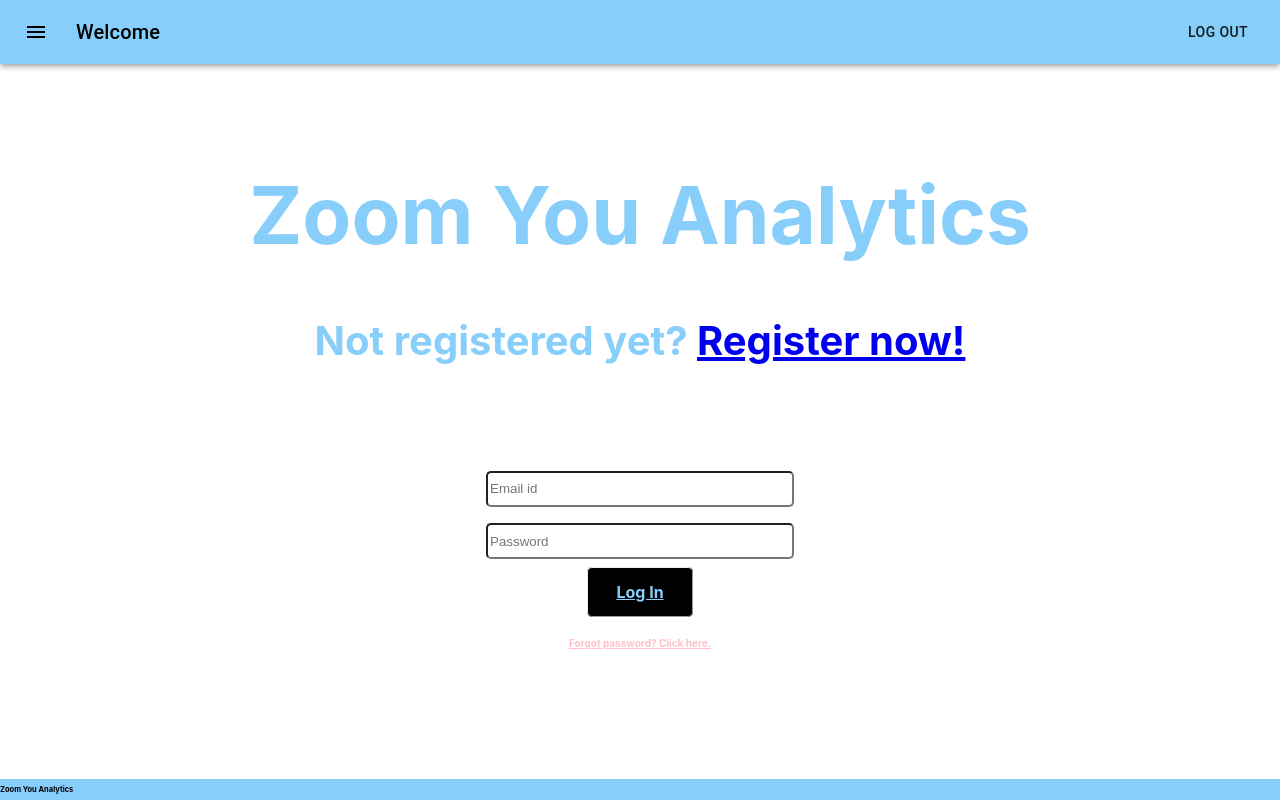
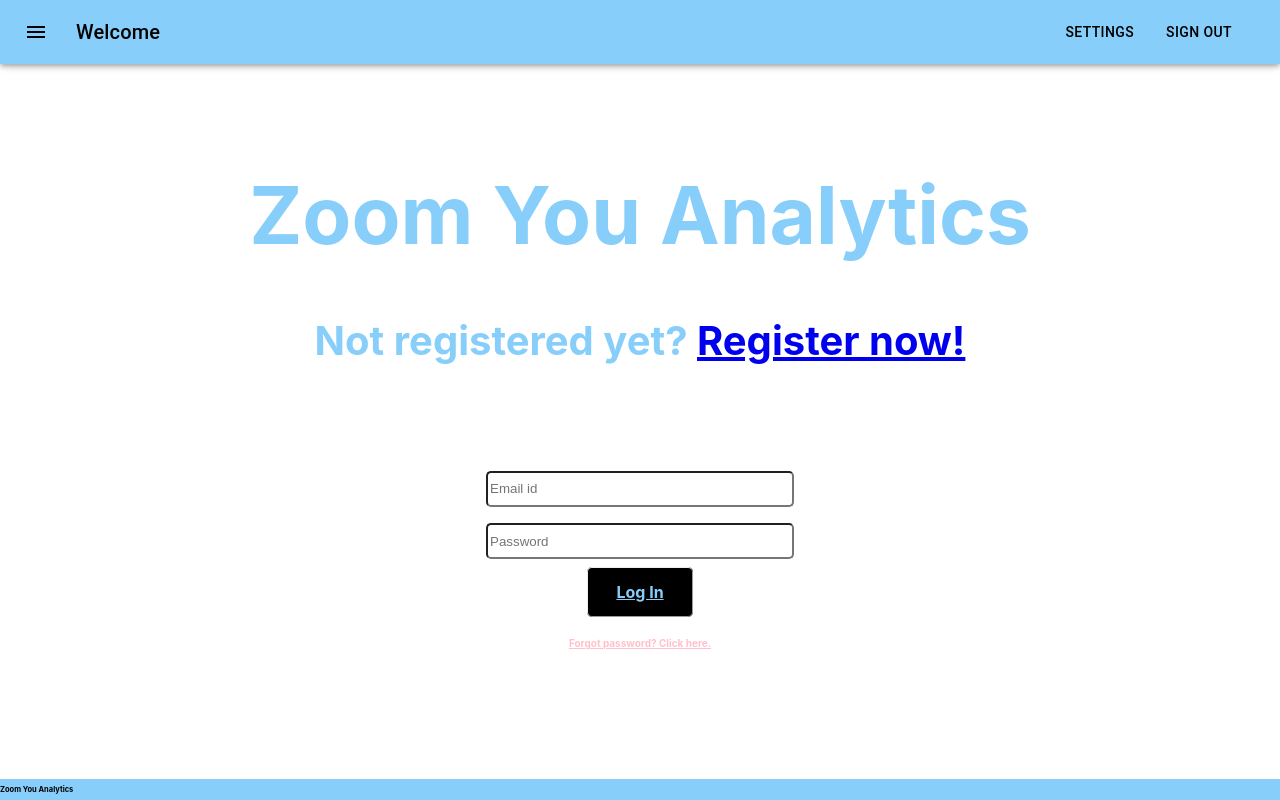
Before and after one commit to abefong54/jaas-summerhacks, a React (Create React App) app in the folder client/: page / in a window 1280 px wide. Shown: the top 800 px of the page. Built offline with nearby package versions, Linux system fonts and the light colour scheme.

Commit message:
removing commented old code

```diff
--- a/client/src/components/ClassDropdown/ClassDropdown.js
+++ b/client/src/components/ClassDropdown/ClassDropdown.js
@@ -52,7 +52,7 @@ export default function ClassDropdown() {
   return (
     <div>
       <Button className={stylings.root} aria-controls="simple-menu" aria-haspopup="true" onClick={handleClick}>
-        Open Menu
+        Class List
       </Button>
       <Menu id="simple-menu" anchorEl={anchorEl} keepMounted open={Boolean(anchorEl)} onClose={handleClose}>
           {classList.map((className, index) =>
--- a/client/src/containers/Header/Header.js
+++ b/client/src/containers/Header/Header.js
@@ -9,11 +9,7 @@ import MenuIcon from '@material-ui/icons/Menu';
 
 const useStyles = makeStyles((theme) => ({
   root: {
-    flexGrow: 1,
-    background:'red',
-    width:"100%"
-
-
+    flexGrow: 1
   },
   menuButton: {
     marginRight: theme.spacing(2),
@@ -38,71 +34,10 @@ export default function Header() {
           <Typography variant="h6" className={classes.title}>
             Welcome
           </Typography>
-          <Button color="black" >Log Out</Button>
+          <Button className={classes.menuButton} >Settings</Button>
+          <Button className={classes.menuButton} >Sign Out</Button>
         </Toolbar>
       </AppBar>
     </div>
   );
 }
-
-
-
-
-
-
-
-/*
-import React from 'react';
-import './Header.css';
-import { makeStyles, ThemeProvider } from '@material-ui/core';
-
-const useStyles = makeStyles({
-    root: {
-      background: 'lightskyblue',
-      border: 0,
-      borderRadius: 3,
-
-      color: 'white',
-      fontWeight:'bold',
-      height: 50,
-      width:100,
-      paddingTop: '0 50px',
-
-    },
-  });
-
-export default function Header(){
-    const stylings = useStyles();
-    return(
-        <div className="NavBar header_body">
-                    <div className="user">
-                        <div className="buttonsHeader">
-                        <button className={stylings.root}>Settings</button>
-                        <button className={stylings.root}>Log Out</button>
-                        </div>
-                    <h1>Welcome!</h1>
-                    </div>
-                </div>
-
-
-    )
-} */
-/* class Header extends React.Component{
-    render(){
- */
-       /*  return(
-
-                <div className="NavBar header_body">
-                    <div className="user">
-                        <div className="buttonsHeader">
-                        <button className="Settings">Settings</button>
-                        <button className="Logout">Log Out</button>
-                        </div>
-                    <h1>Welcome!</h1>
-                    </div>
-                </div>
-        );
-    }
-} */
-
-/* export default Header; */
```
